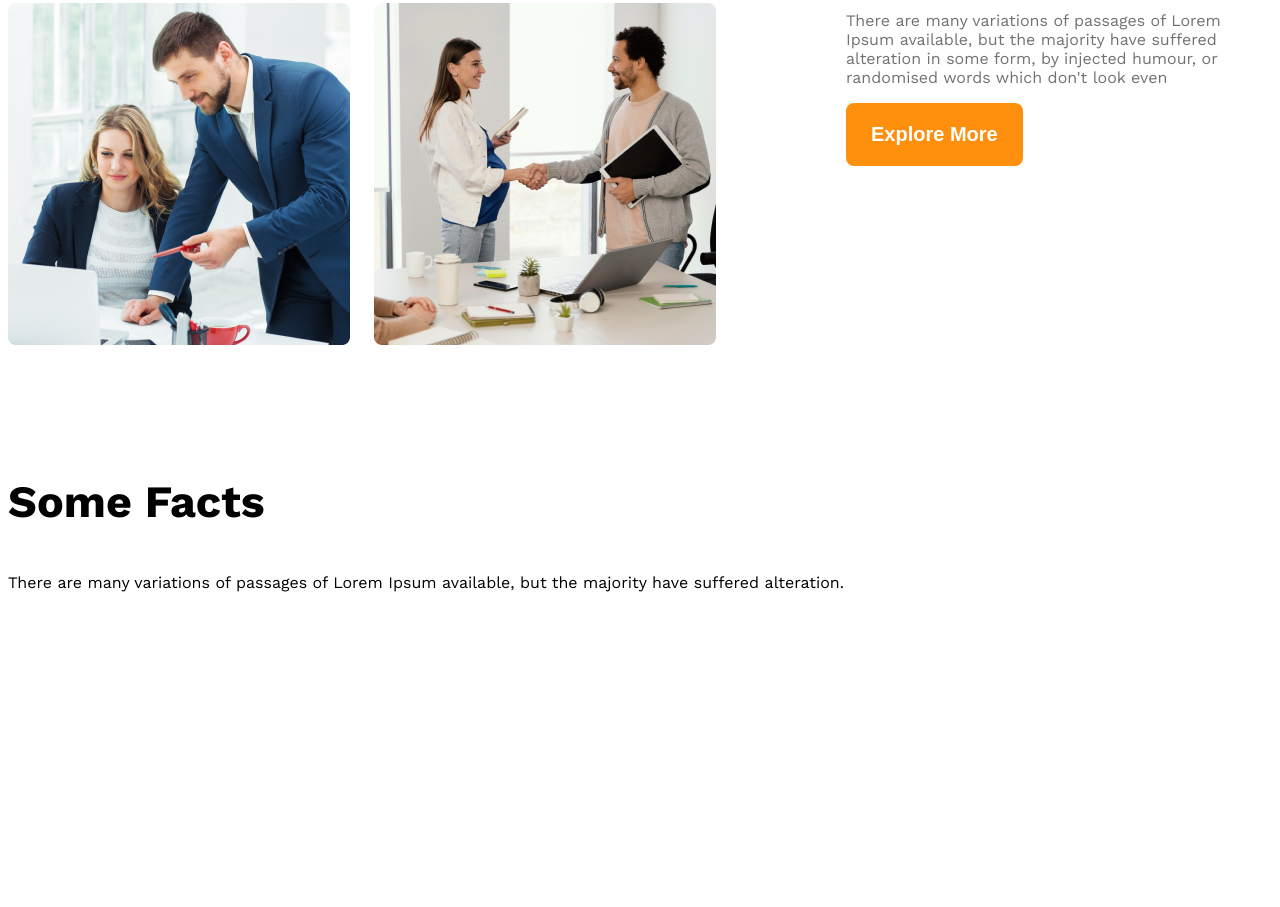
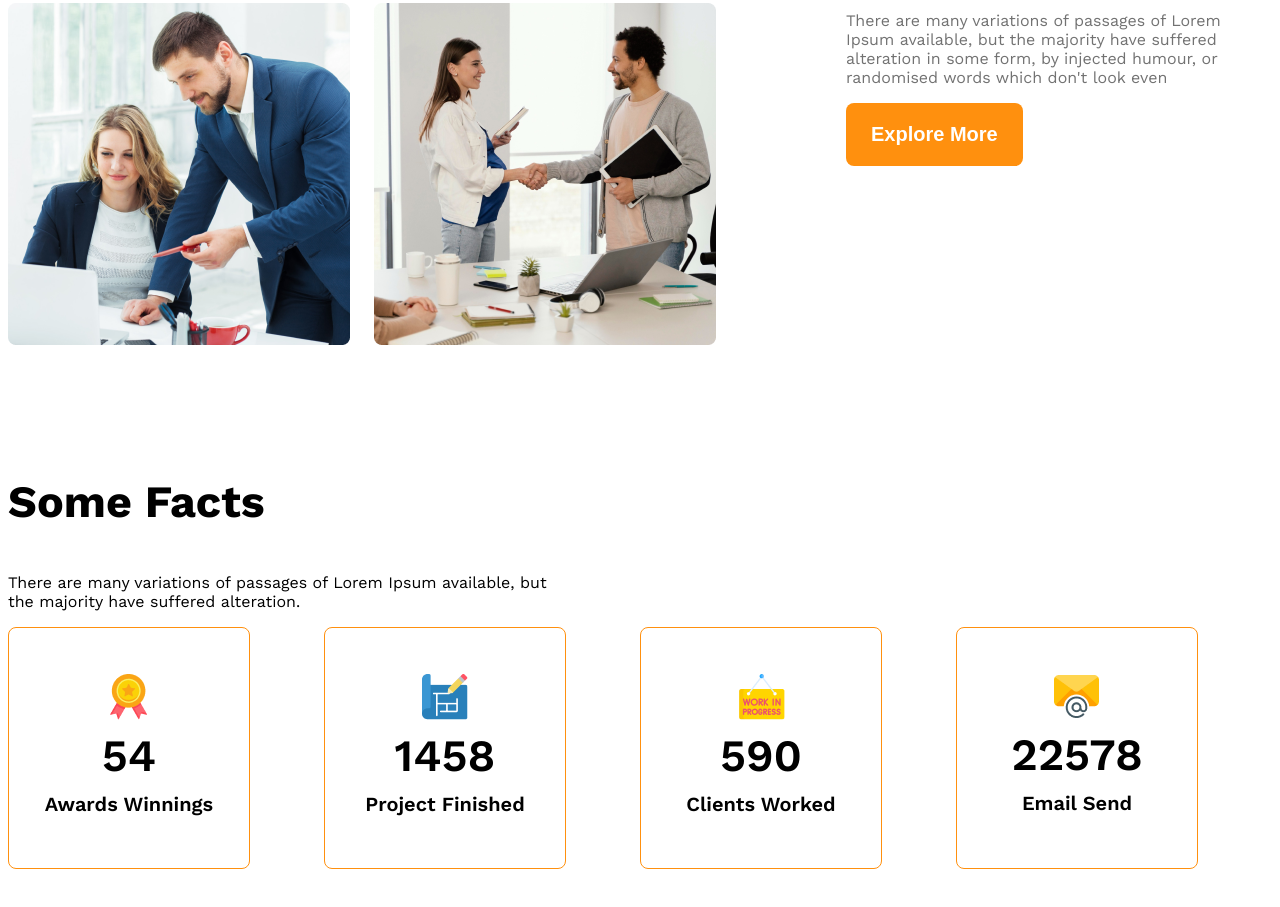
Before and after one commit to muntasimfahim12/g3-architect-website, a plain HTML site: page index.html in a window 1280 px wide. Shown: the part 1677-2584 px from the top of the page. Before the commit the page ends 2558 px from the top, so only its background shows below. Drawn offline with nearby package versions, Linux system fonts and the light colour scheme.

Commit message:
some facts

```diff
--- a/index.html
+++ b/index.html
@@ -54,7 +54,9 @@
                 <h3 class="section-title"> <span id="quick-list" class="text-light-gray
                     ">Quick list</span> <span>of Our</span> <span class="
                     text-primary"> Features</span></h3>
-                <p class="features-description text-light-gray">There are many variations of passages of Lorem Ipsum available, but the majority have suffered alteration in some form, by injected humour, or randomised words which don't look even</p>
+                <p class="features-description text-light-gray">There are many variations of passages of Lorem Ipsum
+                    available, but the majority have suffered alteration in some form, by injected humour, or randomised
+                    words which don't look even</p>
                 <button class="btn-primary">Explore More</button>
             </div>
 
@@ -62,27 +64,37 @@
         <!-- features will enjoy-->
         <section>
             <h3 class="section-title">Some Facts</h3>
-        <p class="text-light-gra">There are many variations of passages of Lorem Ipsum available, but the majority have suffered alteration.</p>
+            <p class="text-light-gra fact-description">There are many variations of passages of Lorem Ipsum available, but the majority
+                have suffered alteration.</p>
             <div class="facts-container">
-            <div class="fact">
-                <img src="" alt="" class="fact-icon">
-                <h4 class="fact-number"></h4>
-                <h5 class="fact-name"></h5>
+                <!-- .fact-card*4>img.fact-icon+h4.fact-number+h5.fact-name -->
+                <div class="fact-card display-flex">
+                  <div>
+                    <img src="images/icons/ribon.png" alt="" class="fact-icon">
+                    <h4 class="fact-number">54</h4>
+                    <h5 class="fact-name">Awards Winnings</h5>
                   </div>
-            <div class="fact">
-                <img src="" alt="" class="fact-icon">
-                <h4 class="fact-number"></h4>
-                <h5 class="fact-name"></h5>
                 </div>
-            <div class="fact">
-                <img src="" alt="" class="fact-icon">
-                <h4 class="fact-number"></h4>
-                <h5 class="fact-name"></h5>
+                <div class="fact-card display-flex">
+                 <div>
+                    <img src="images/icons/projects.png" alt="" class="fact-icon">
+                    <h4 class="fact-number">1458</h4>
+                    <h5 class="fact-name">Project Finished</h5>
                  </div>
-            <div class="fact">
-                <img src="" alt="" class="fact-icon">
-                <h4 class="fact-number"></h4>
-                <h5 class="fact-name"></h5>
+                </div>
+                <div class="fact-card display-flex">
+                   <div>
+                    <img src="images/icons/customers.png" alt="" class="fact-icon">
+                    <h4 class="fact-number">590</h4>
+                    <h5 class="fact-name">Clients Worked</h5>
+                   </div>
+                </div>
+                <div class="fact-card display-flex">
+                  <div>
+                    <img src="images/icons/email.png" alt="" class="fact-icon">
+                    <h4 class="fact-number">22578</h4>
+                    <h5 class="fact-name">Email Send</h5>
+                  </div>
                 </div>
             </div>
         </section>
--- a/styles/architect.css
+++ b/styles/architect.css
@@ -123,6 +123,36 @@ main > section{
 
 }
 
+/* some facts related styles */
+
+.facts-container{
+  display: grid;
+  grid-template-columns: repeat(4, 1fr);
+}
+.fact-card{
+  border: 1px solid #FF900E;
+  width: 240px;
+  height: 240px;
+  border-radius: 8px;
+  text-align: center;
+  align-items: center;
+  justify-content: center;
+}
+.fact-number{
+  font-size: 2.8rem;
+  font-weight: 600;
+  margin-top: 5px;
+  margin-bottom: 10px;
+}
+.fact-name{
+  font-size: 1.25rem;
+  font-weight: 600;
+  margin-top: 3px;
+  margin-bottom: 6px;
+}
+.fact-description{
+  max-width: 540px;
+}
 
 
 /* responsive media query */
```
Lines whose indentation alone changed are shown as unchanged.
